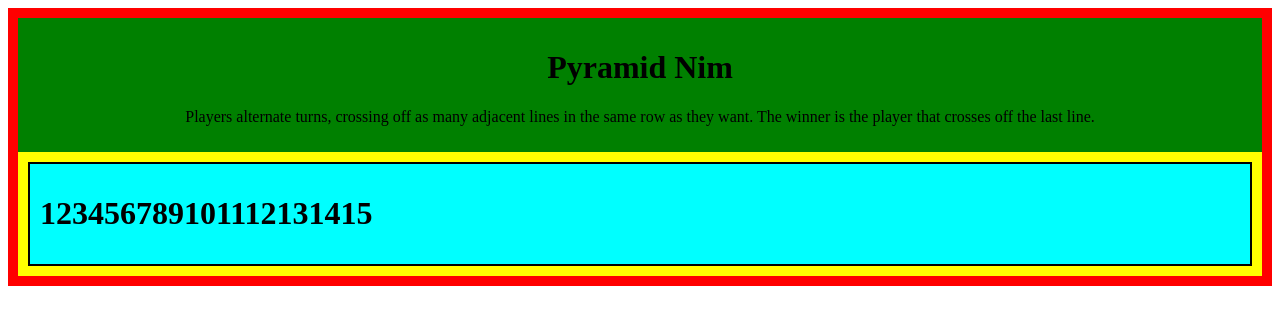
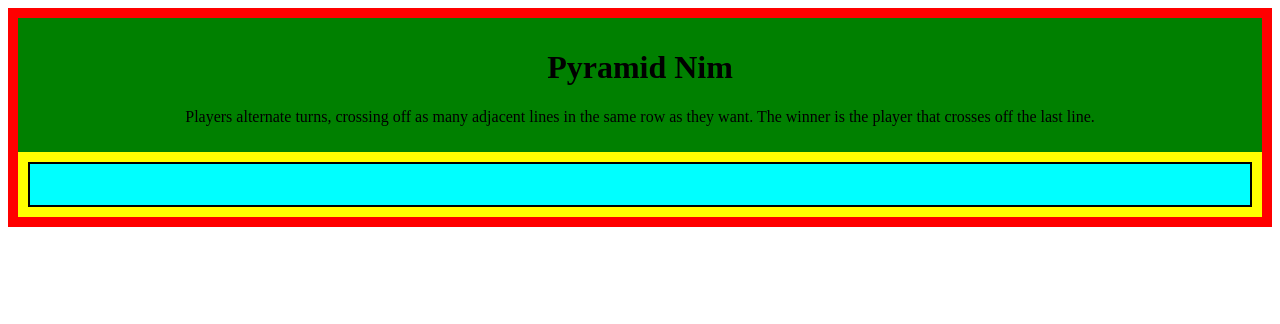
Before and after one commit to DerekKirschbaum/pyramid-nim-2, a React (Create React App) app: page / in a window 1280 px wide. Shown: the top 324 px of the page. Built offline with nearby package versions, Linux system fonts and the light colour scheme.

Commit message:
made object list

```diff
--- a/src/App.js
+++ b/src/App.js
@@ -8,10 +8,14 @@ export default function App () {
   function newLines () {
     const list = []
     for(let i=0; i<15; i++){
-      list.push(i+1)
+      list.push({
+        key: i+1,
+        id: i + 1
+      })
     }
     return list
   }
+
 
   return (
     <div className='main'>
@@ -23,7 +27,7 @@ export default function App () {
         </p>
       </div>
       <div className='gameBox'>
-        <Line text={lineElements}/>
+        <Line text={lineElements.id}/>
       </div>
 
     </div>
```
